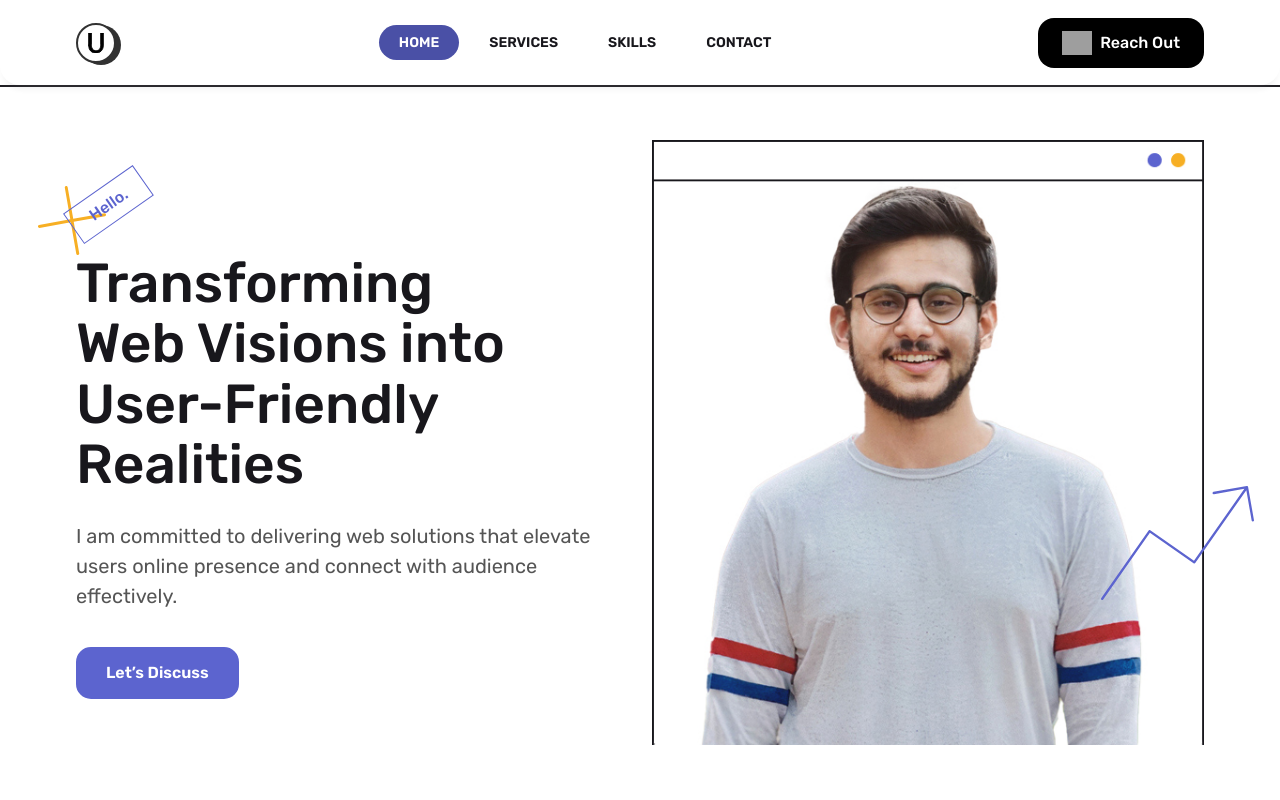
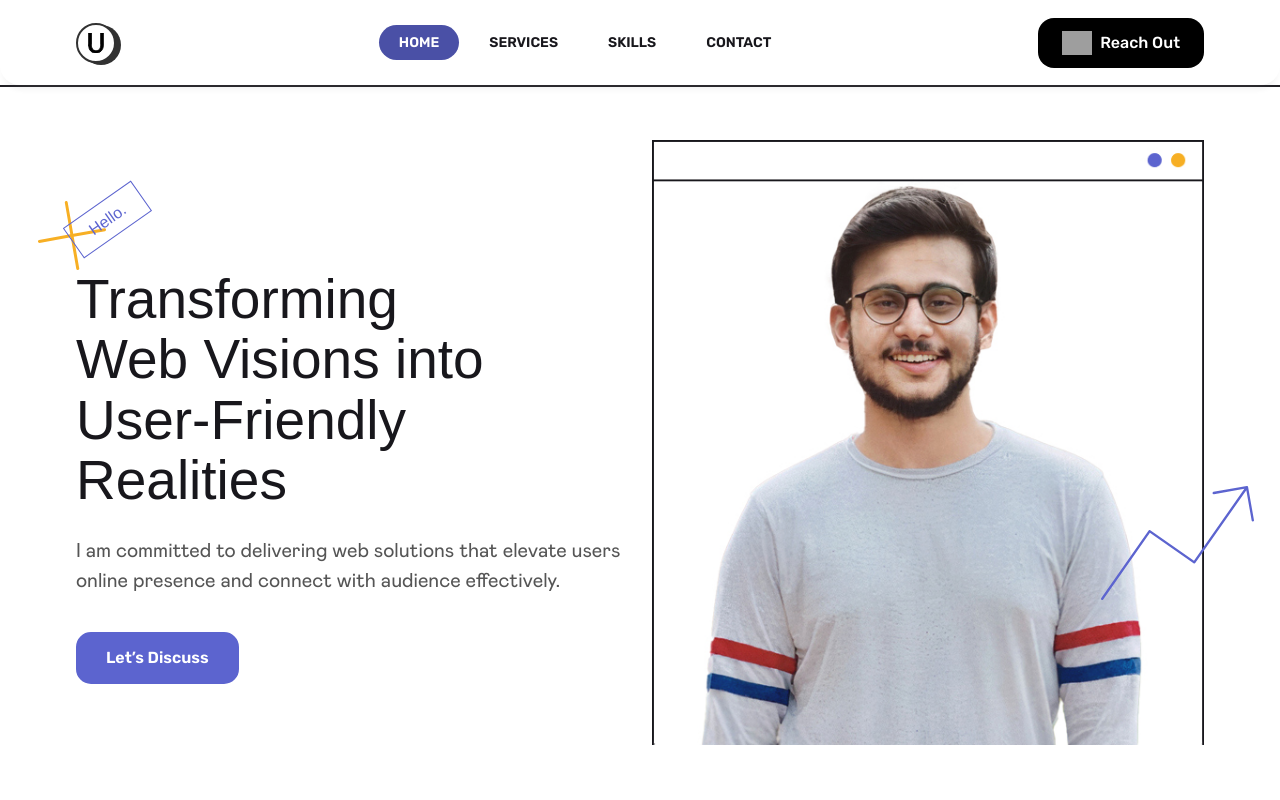
Before and after one commit to developedbyumair/Umair-Ali-01.github.io, a Next.js app: page / in a window 1280 px wide. Shown: the top 800 px of the page. Built offline with nearby package versions, Linux system fonts and the light colour scheme; no server answers; grey boxes are pictures that could not be loaded.

Commit message:
Update globals.css

```diff
--- a/styles/globals.css
+++ b/styles/globals.css
@@ -39,6 +39,18 @@ img.mfp-img {
   fill: var(--main-color);
 }
 
+h1,
+h2,
+h3,
+h4,
+h5,
+h6 {
+  font-family: sans-serif;
+}
+p {
+  font-family: Mabry pro, sans-serif;
+}
+
 /* project description */
 .project-description {
   font-size: 1.1rem;
```
